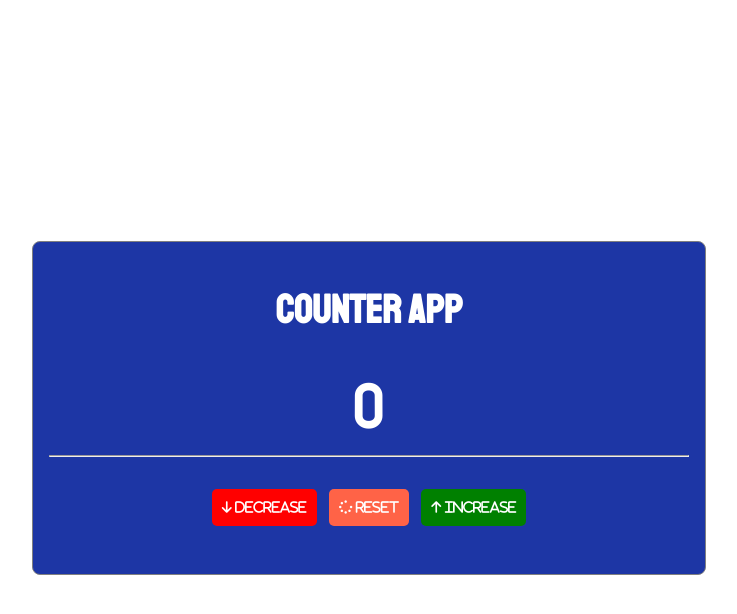
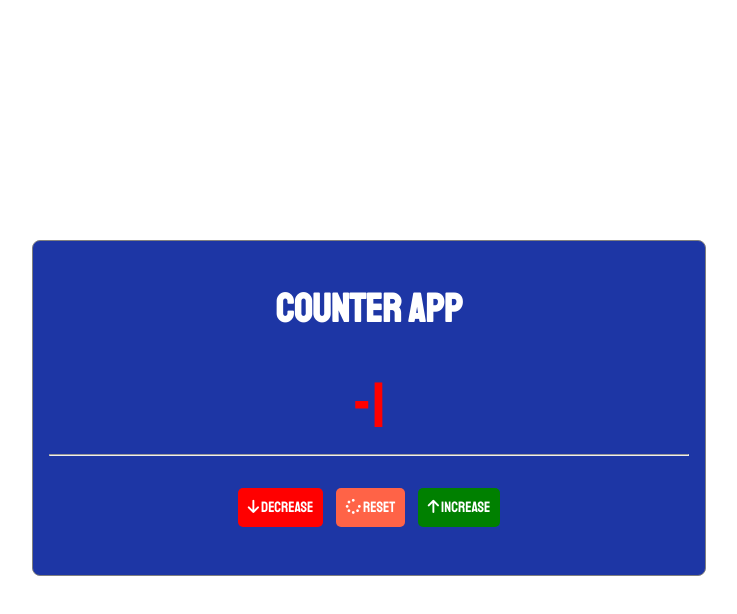
Before and after one commit to InjamulCSE15/Counter-App, a plain HTML site: page index.html in a window 1280 px wide. Both pictures are taken after a click on the button "Decrease". Shown: the whole page, without its empty margins (271-1008 px from the left). Drawn offline with Linux system fonts and the light colour scheme.

Commit message:
all functionality done

```diff
--- a/index.html
+++ b/index.html
@@ -23,15 +23,15 @@
             <!-- Buttons Here -->
             <div class="buttons">
                 <button class="decrease">
-                    <i class="fas fa-arrow-down"> Decrease</i>
+                    <i class="fas fa-arrow-down"></i> Decrease
                 </button>
 
                 <button class="reset">
-                    <i class="fas fa-spinner"> Reset</i>
+                    <i class="fas fa-spinner"></i> Reset
                 </button>
 
                 <button class="increase">
-                    <i class="fas fa-arrow-up"> Increase</i>
+                    <i class="fas fa-arrow-up"></i> Increase
                 </button>
             </div>
         </div>
--- a/myScript.js
+++ b/myScript.js
@@ -0,0 +1,56 @@
+
+var count = document.querySelector('.count');
+var decrease = document.querySelector('.decrease');
+var reset = document.querySelector('.reset');
+var increase = document.querySelector('.increase');
+
+
+// Simplification of the below codes:
+
+var buttons = document.querySelector('.buttons');
+
+buttons.addEventListener('click', (e) => {
+    if(e.target.classList.contains('increase')){
+        count.innerHTML++;
+    }
+
+    if(e.target.classList.contains('reset')){
+        count.innerHTML = 0;
+    }
+
+    if(e.target.classList.contains('decrease')){
+        count.innerHTML--;
+    }
+    setColor();
+})
+
+// Color change:
+
+function setColor() {
+    if(count.innerHTML > 0){
+        count.style.color = "yellow";
+    }
+    else {
+        count.style.color = "red";
+    }
+}
+
+
+
+
+
+
+// increase.addEventListener('click', () => {
+//          console.log("Increase one by one");
+//          count.innerHTML++;
+// });
+
+// decrease.addEventListener('click', () => {
+//     console.log("decrease one by one");
+//     count.innerHTML--;
+// });
+
+// reset.addEventListener('click', () => {
+//     console.log("decrease one by one");
+//     count.innerHTML= 0;
+// });
--- a/style.css
+++ b/style.css
@@ -44,19 +44,21 @@
     cursor: pointer;
     background-color: red;
     color: white;
-    font-family: 'Staatliches', cursive;
+    font-size: 15px;
 }
 
 button.reset {
     cursor: pointer;
     background-color: tomato;
     color: white;
+    font-size: 15px;
 }
 
 button.increase {
     cursor: pointer;
     background-color: green;
     color: white;
+    font-size: 15px;
 }
 
 h1 {
```
